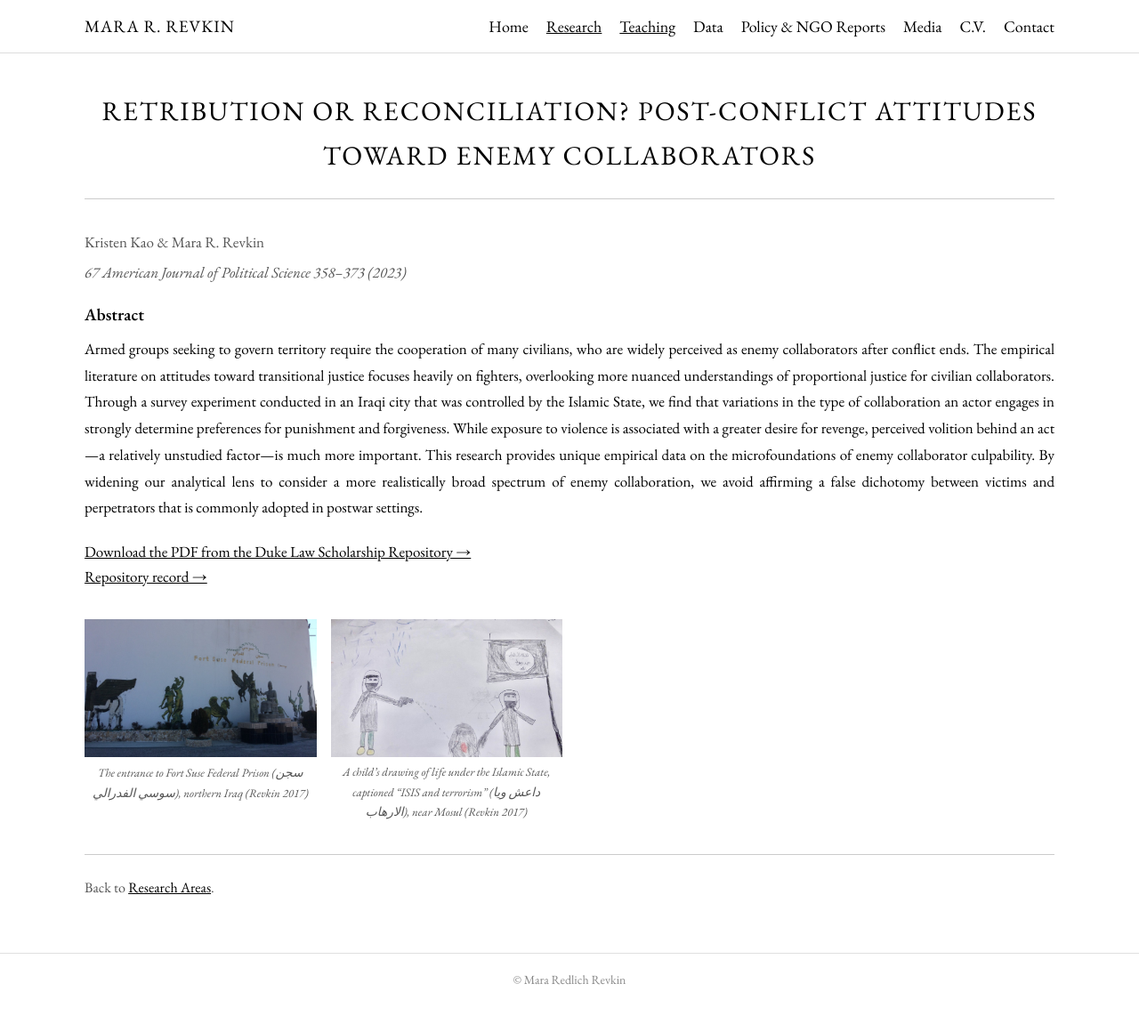
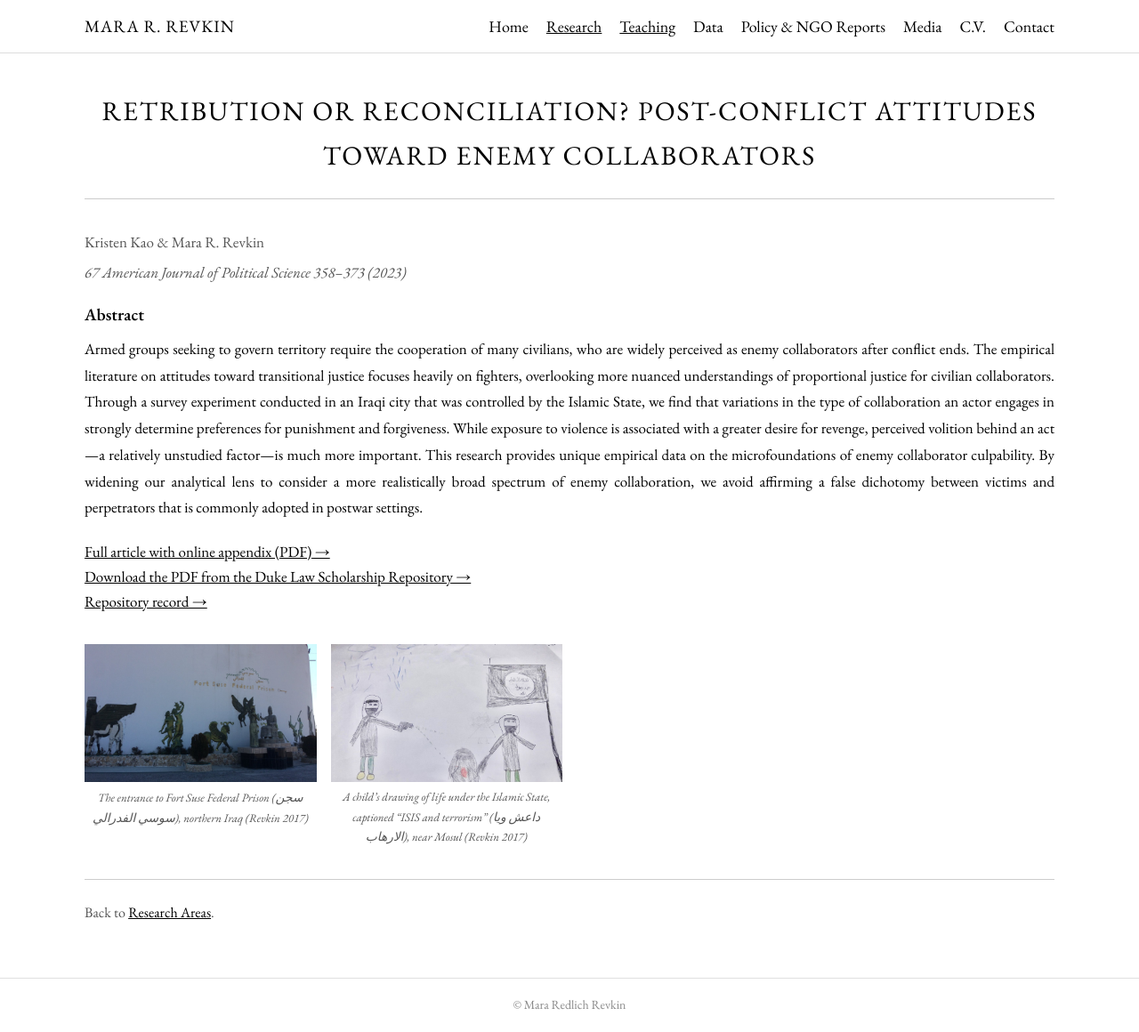
Before and after one commit to mrevkin/mrevkin.github.io, a Jekyll site: the page retribution-or-reconciliation.html, which Jekyll copies as it is, in a window 1280 px wide and 1160 px high. Shown: the whole window at 89% size. Built offline with Jekyll 4.4.1, drawn with Linux system fonts in a browser that asks for light colours.

Commit message:
Link the full article PDF with appendix

```diff
--- a/retribution-or-reconciliation.html
+++ b/retribution-or-reconciliation.html
@@ -58,7 +58,7 @@
     <h2 style="font-family:'EB Garamond',serif; font-size:19px; font-weight:600; margin-bottom:8px;">Abstract</h2>
     <p style="font-size:17px; line-height:1.75; text-align:justify;">Armed groups seeking to govern territory require the cooperation of many civilians, who are widely perceived as enemy collaborators after conflict ends. The empirical literature on attitudes toward transitional justice focuses heavily on fighters, overlooking more nuanced understandings of proportional justice for civilian collaborators. Through a survey experiment conducted in an Iraqi city that was controlled by the Islamic State, we find that variations in the type of collaboration an actor engages in strongly determine preferences for punishment and forgiveness. While exposure to violence is associated with a greater desire for revenge, perceived volition behind an act&mdash;a relatively unstudied factor&mdash;is much more important. This research provides unique empirical data on the microfoundations of enemy collaborator culpability. By widening our analytical lens to consider a more realistically broad spectrum of enemy collaboration, we avoid affirming a false dichotomy between victims and perpetrators that is commonly adopted in postwar settings.</p>
 
-    <p style="font-size:17px; margin-top:20px;"><a href="https://scholarship.law.duke.edu/cgi/viewcontent.cgi?article=7140&amp;context=faculty_scholarship" target="_blank">Download the PDF from the Duke Law Scholarship Repository &rarr;</a><br /><a href="https://scholarship.law.duke.edu/faculty_scholarship/4440" target="_blank">Repository record &rarr;</a></p>
+    <p style="font-size:17px; margin-top:20px;"><a href="kao_revkin_retribution_ajps_2023.pdf" target="_blank">Full article with online appendix (PDF) &rarr;</a><br /><a href="https://scholarship.law.duke.edu/cgi/viewcontent.cgi?article=7140&amp;context=faculty_scholarship" target="_blank">Download the PDF from the Duke Law Scholarship Repository &rarr;</a><br /><a href="https://scholarship.law.duke.edu/faculty_scholarship/4440" target="_blank">Repository record &rarr;</a></p>
 
     <div class="teaching-section" style="margin-top:34px;">
       <div class="photo-strip ">
```
